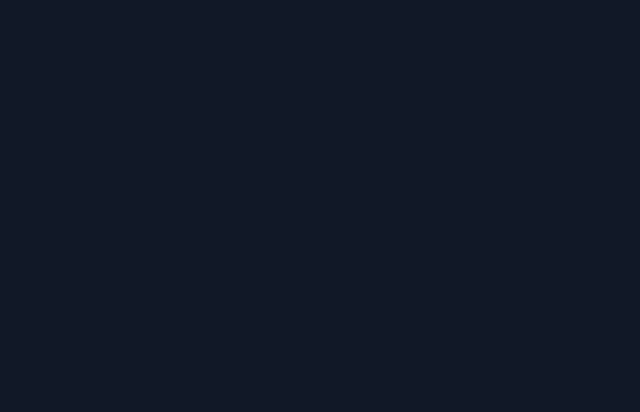
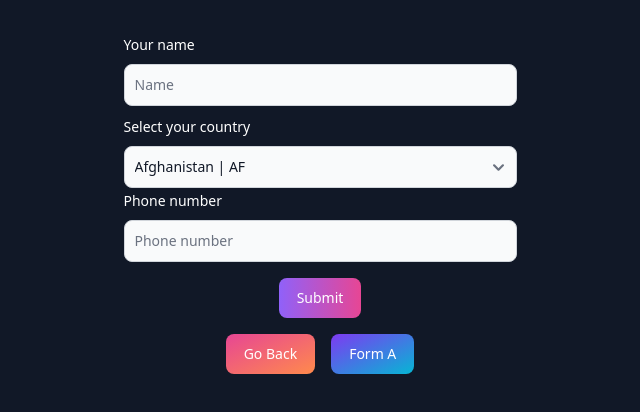
Before and after one commit to Krishna-Aggarwal-11/medWander, a React (Vite) app in the folder frontend/: page /form in a window 1280 px wide. Before the commit this address had no page. Shown: the top 412 px of the page, without its empty margins (320-960 px from the left). Built offline with nearby package versions, Linux system fonts and the light colour scheme.

Commit message:
fixing some bugs

```diff
--- a/frontend/src/App.jsx
+++ b/frontend/src/App.jsx
@@ -1,5 +1,6 @@
 import React from "react";
 import Home from "./Home";
+import Forms from "./Forms";
 import { BrowserRouter, Routes , Route } from "react-router-dom";
 
 const App = () => {
@@ -11,6 +12,7 @@ const App = () => {
           path="/"
           element={<Home/>}
         />
+        <Route path="/form" element={<Forms />} />
       </Routes>
     </BrowserRouter>
   );
--- a/frontend/src/Forms.jsx
+++ b/frontend/src/Forms.jsx
@@ -1,19 +1,43 @@
 import React, { useState, useEffect } from "react";
 import { Label, Select, Button, TextInput, Alert } from "flowbite-react";
 import { countriesData } from "./constant/data.js";
+import { useLocation } from "react-router-dom";
 
-const Forms = ({ formType }) => {
+const Forms = () => {
+  const location = useLocation();
+  const [formType, setFormType] = useState("");
   const [name, setName] = useState("");
   const [countryCode, setCountryCode] = useState("");
   const [phoneNumber, setPhoneNumber] = useState("");
   const [dailCode, setDailCode] = useState("");
   const [phoneNumberwithCode, setPhoneNumberwithCode] = useState("");
-
   const [message , setMessage] = useState("");
   const [error , setError] = useState("");
 
+
+
+  useEffect(() => {
+     // fetching formtype from url
+     const urlParams = new URLSearchParams(location.search)
+     const formType = urlParams.get('type')
+
+     setFormType(formType)
+  } , [location.form])
+
+  useEffect(() => {
+    // Load data from local storage if available
+    const savedName = localStorage.getItem('name');
+    const savedCountryCode = localStorage.getItem('countryCode');
+    const savedPhoneNumber = localStorage.getItem('phoneNumber');
+
+    if (savedName) setName(savedName);
+    if (savedCountryCode) setCountryCode(savedCountryCode);
+    if (savedPhoneNumber) setPhoneNumber(savedPhoneNumber);
+  }, []);
+
   const handleSubmit = async(e) => {
     e.preventDefault();
+    // fetching and saving data from server
     try  {
       const response = await fetch('http://localhost:3000/submit',
         {
@@ -29,11 +53,22 @@ const Forms = ({ formType }) => {
           }),
         });
       const data = await response.json();
-      setMessage('Form submitted successfully');
+      if (response.ok) {
+
+        setMessage('Form submitted successfully');
+        // saving data in local storage
+        localStorage.setItem('name',data.name)
+        localStorage.setItem('countryCode',data.countryCode)
+        localStorage.setItem('phoneNumber',data.phoneNumber)
+        localStorage.setItem('formType',formType)
+      }
     } catch (error) {
       setError(error.message);
     }
   };
+
+
+
   return (
     <div>
       <div className="flex flex-col items-center justify-center">
--- a/frontend/src/Home.jsx
+++ b/frontend/src/Home.jsx
@@ -1,40 +1,40 @@
 import React , { useState } from 'react'
 import { Button } from "flowbite-react";
-import Forms from "./Forms";
+import { Link } from "react-router-dom";
 import Img from "./assets/morpheusredblue.jpg";
 
 const Home = () => {
-    const [formType, setFormType] = useState("");
-    const setForm = (formType) => {
-    setFormType(formType);
-  };
+
+
   return (
     <div className="">
-      {!formType ? (
+
         <div className="flex flex-col items-center">
           <h2 className= "sm:text-3xl text-white my-8 ">Which Form will you choose ? 😈 </h2>
           <img src={Img} className="w-1/3"/>
           <div className="flex gap-2 flex-wrap justify-center my-8 items-center">
+            <Link to="/form?type=FormA">
             <Button
               gradientDuoTone="purpleToBlue"
               outline
               onClick={() => setForm("Form A")}
-            >
+              >
               Form A
             </Button>
+              </Link>
+
+            <Link to="/form?type=FormB">
             <Button
               gradientDuoTone="purpleToPink"
               outline
               onClick={() => setForm("Form B")}
-            >
+              >
               Form B
             </Button>
+            </Link>
           </div>
         </div>
-      ) : (
-        <Forms formType={formType} />
 
-      )}
     </div>
   )
 }
```
